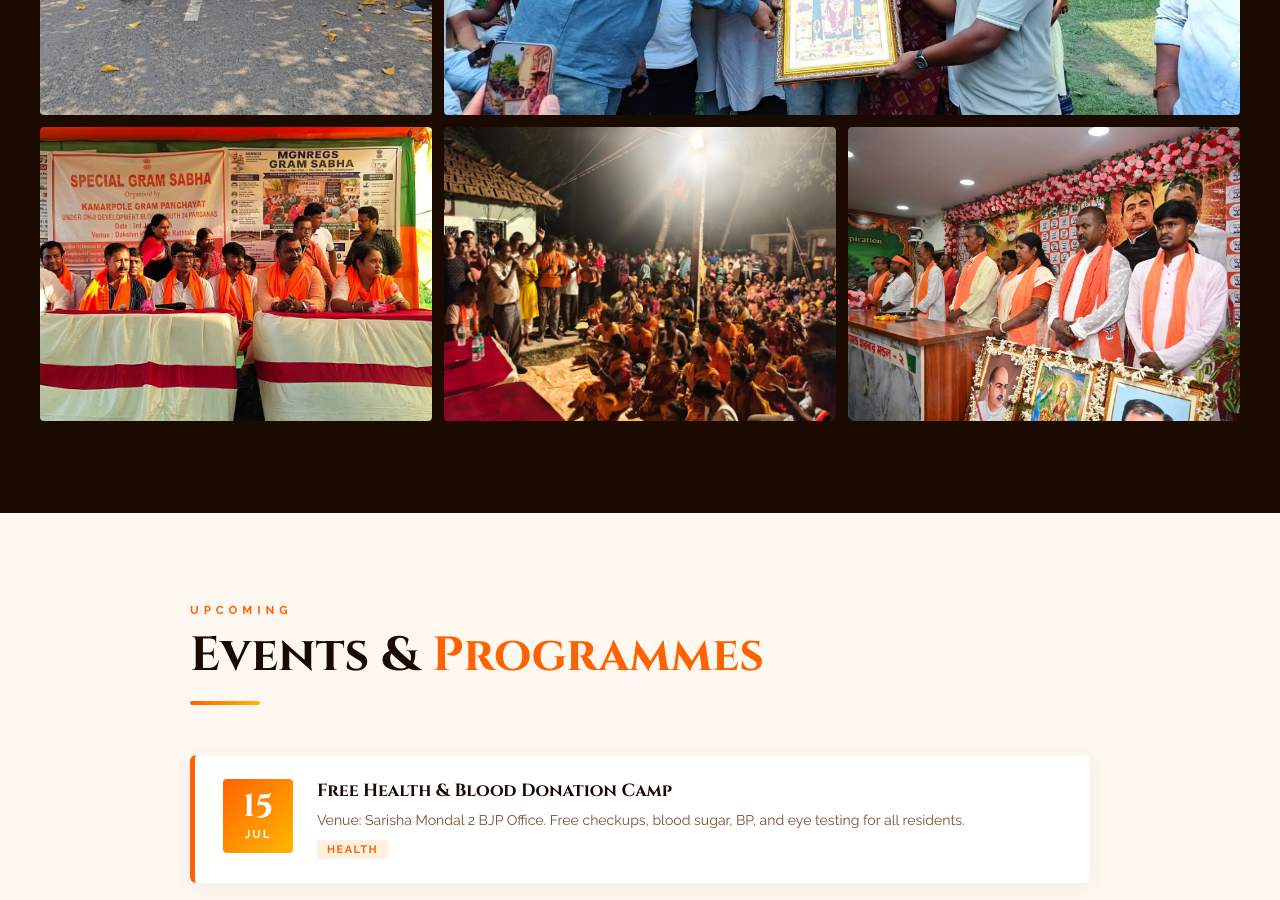
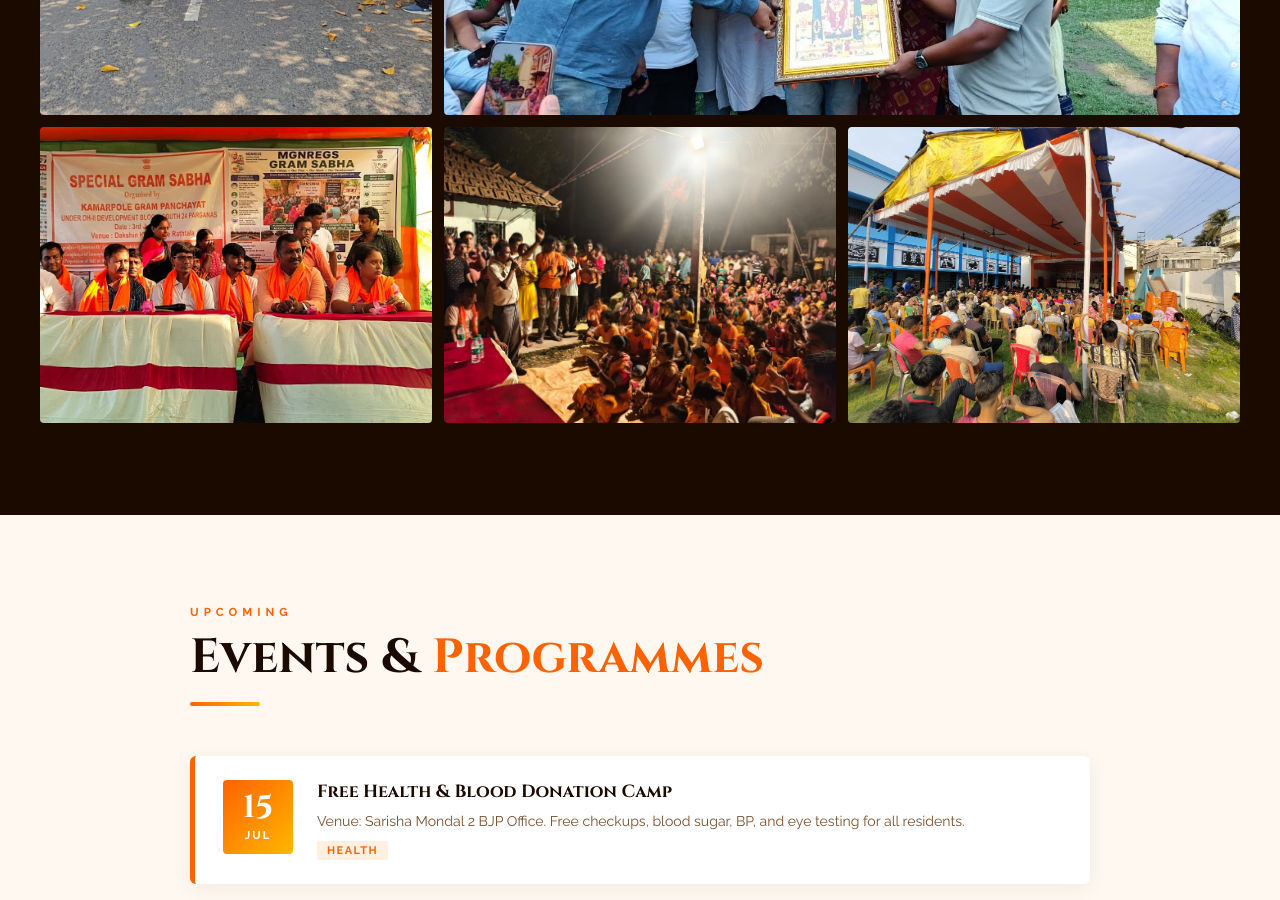
Before and after one commit to sOumallyaGit/Mondal-2-Sarisha, a plain HTML site: page index.html in a window 1280 px wide. Shown: the part 5340-6240 px from the top of the page. Drawn offline with Linux system fonts and the light colour scheme; a web font is replaced by a local one.

Commit message:
pic change

```diff
--- a/index.html
+++ b/index.html
@@ -1229,7 +1229,7 @@
       </div>
 
       <div class="gallery-item">
-        <img src="gallery5.jpg" alt="Road Work">
+        <img src="testpic.jpg" alt="Farmers">
         <div class="gallery-overlay"><span class="gallery-caption"></span></div>
       </div>
 
```
Also changed, not shown: testpic.jpg (added).
